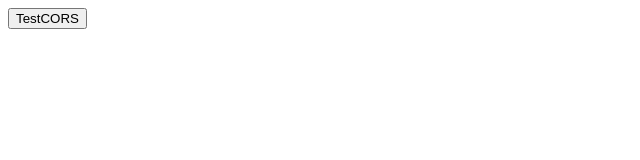
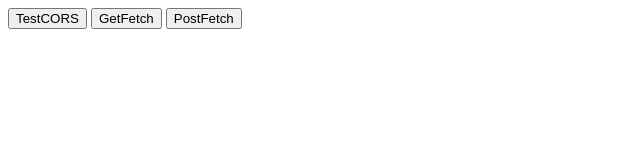
Before and after one commit to JoseOropeza-uru/EmbeddedTomcat, a plain HTML site: page www/index.html in a window 1280 px wide. Shown: the whole page, without its empty margins (0-640 px from the left). Drawn offline with Linux system fonts and the light colour scheme.

Commit message:
Changes to file index.html

```diff
--- a/www/index.html
+++ b/www/index.html
@@ -6,9 +6,11 @@
     <script type="text/javascript" src="js/xhr.js"></script>
 </head>
 
+<button onclick="testCors()">TestCORS</button>
+<button onclick="sendFetch()">GetFetch</button>
+<button onclick="postFetch()">PostFetch</button>
 <body>
 
-<button onclick="testCors()">TestCORS</button>
  <script type="text/javascript">
     var xhr = new XHR();
     function $(id) {
@@ -22,6 +24,32 @@
               console.log(data,'GET');
           });
     }
+
+    function sendFetch(){
+
+    	fetch('http://localhost:8080/FilterExample/Servlet')
+    	.then((resp)=>
+    		{console.log(resp)
+    		return resp.json();
+    		}).then((data)=>{
+    		console.log(data);
+    	});
+    }
+	function postFetch(){
+   		let body = {name:'Jose',age:22};
+   		let config = {method: 'POST',
+   	    	    body:JSON.stringify(body)
+	    };
+    	fetch('http://localhost:8080/FilterExample/Servlet',config
+    		)
+    	.then((resp)=>
+    		{console.log(resp)
+    		return resp.json();
+    		}).then((data)=>{
+    		console.log(data);
+    	});
+    }
+
     </script>
 </body>
 
```
